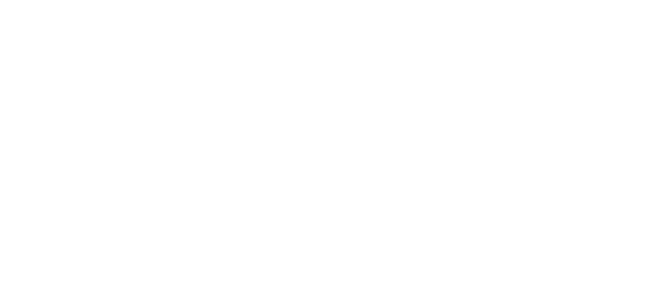
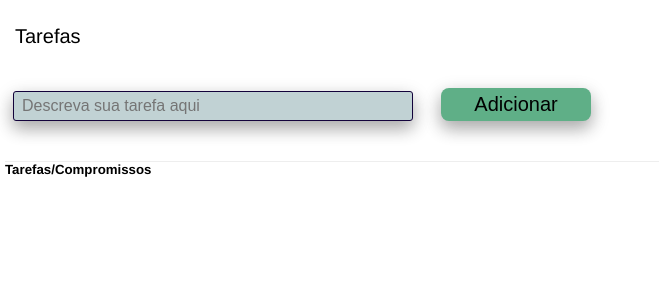
Before and after one commit to mhnegrao/small-trade-app, a React (Create React App) app: page /tarefas in a window 1280 px wide. Shown: the top 300 px of the page, without its empty margins (0-659 px from the left). Built offline with nearby package versions, Linux system fonts and the light colour scheme.

Commit message:
Atualização feature tarefas

```diff
--- a/package.json
+++ b/package.json
@@ -18,6 +18,7 @@
     "react-router-dom": "^5.2.0",
     "react-scripts": "^2.1.8",
     "styled-components": "^5.3.0",
+    "styled-icons": "^10.33.0",
     "typescript": "^4.1.2",
     "web-vitals": "^1.0.1"
   },
--- a/src/components/UI-Elements/index.ts
+++ b/src/components/UI-Elements/index.ts
@@ -4,7 +4,7 @@ import styled, { StyledFunction as Function } from 'styled-components';
 interface DefaultProps {
   color?: string;
   hoverColor?: string;
-  background?: string;
+  backgroundColor?: string;
   src?: any;
   width?: string;
   height?: string;
@@ -17,7 +17,7 @@ interface DefaultProps {
 }
 
 const colorDefault: string = '#000000';
-const backGroundDefault = 'papayawhip';
+const backGroundDefault = '#ffffd7';
 
 export const Container = styled.div`
   padding: 10px;
@@ -26,9 +26,9 @@ export const Container = styled.div`
   max-width: 800px;
   background-color: #fff;
   align-items: center;
-
-  margin: 30px auto;
+  margin: 5px auto;
   cursor: default;
+  border: 1px;
 
   h1 {
     font-size: 50px;
@@ -41,13 +41,12 @@ export const Container = styled.div`
 
 export const Button = styled.button<DefaultProps>`
   display: inline-block;
-  padding: 15px 32px;
   box-shadow: 0 8px 16px 0 rgba(0, 0, 0, 0.2), 0 6px 20px 0 rgba(0, 0, 0, 0.19);
   font-size: ${(props) => props.fontsize || '1em'};
   margin: 1em;
   padding: 0.25em 1em;
   color: ${(props) => props.color || colorDefault};
-  background-color: ${(props) => props.background};
+  background-color: ${(props) => props.backgroundColor};
   border: ${(props) => props.border || 'none'};
   border-radius: ${(props) => props.radius || '0'};
   text-align: center;
@@ -72,7 +71,8 @@ export const Input = styled.input.attrs<DefaultProps>({})`
   padding: 0.5em;
   margin: 0.5em;
   color: ${(props: DefaultProps) => props.color || colorDefault};
-  background: ${(props: DefaultProps) => props.background || backGroundDefault};
+  background: ${(props: DefaultProps) =>
+    props.backgroundColor || backGroundDefault};
   border-width: ${(props: DefaultProps) => props.border || 'none'};
   border-color: ${(props: DefaultProps) => props.borderColor || colorDefault};
   border-radius: ${(props: DefaultProps) => props.radius};
@@ -80,7 +80,7 @@ export const Input = styled.input.attrs<DefaultProps>({})`
   height: ${(props: DefaultProps) => props.height};
 
   &:hover {
-    cursor: pointer;
+    cursor: text;
     background-color: ${(props) => props.hoverColor || '#4caf50'}; /* Green */
     box-shadow: 0 12px 16px 0 rgba(0, 0, 0, 0.24),
       0 17px 50px 0 rgba(0, 0, 0, 0.19);
@@ -112,56 +112,64 @@ const InputContainer = styled.div`
   }
 `;
 
-//   type: 'password',
-//   placeholder: 'Type your password here...',
-// })`
-//   font-size: 14px;
-//   padding: 2px 5px;
-//   border: 1px solid green;
-//   padding: 0.5em;
-//   margin: 0.5em;
-//   color: ${(props) => props.color || colorDefault};
-//   background: papayawhip;
-//   border: 1px;
-//   border-radius: ${(props) => props.radius};
-//   width: ${(props) => props.width};
-//   height: ${(props) => props.height};
-// `;
-// export const Input = styled.div<InputProps>`
-//   padding: 0.5em;
-//   margin: 0.5em;
-//   color: ${(props) => props.color || colorDefault};
-//   background: papayawhip;
-//   border: 1px;
-//   border-radius: ${(props) => props.radius};
-//   width: ${(props) => props.width};
-//   height: ${(props) => props.height};
-//   outline-style: solid;
-// `;
-
-export const BarHeader = styled.h2`
+export const BarHeader = styled.h2<DefaultProps>`
   font-size: 20px;
   font-weight: bold;
   color: ${(props) => props.color || colorDefault};
+  background-color: ${(props) => props.backgroundColor || backGroundDefault};
+  width: 100%;
 `;
 export const CheckBox = styled.input<DefaultProps>``;
 export const RadioButton = styled.input<DefaultProps>``;
 export const Select = styled.input<DefaultProps>``;
 export const Panel = styled.div<DefaultProps>`
   font-family: Helvetica, sans-serif;
-  background-color: ligthgray;
+
   -webkit-font-smoothing: antialiased;
+  margin-top: 0;
+  width: 100%;
+  padding: 5px;
 `;
 export const Card = styled.div<DefaultProps>``;
 export const Alert = styled.div<DefaultProps>``;
 export const Header = styled.div<DefaultProps>`
+  display: flex;
+  flex-direction: row;
   padding: 0.5em;
   margin: 0.5em auto;
   color: ${(props) => props.color || colorDefault};
-  background: ${(props) => props.background || 'papayawhip'};
+  /* background-color: ${(props) =>
+    props.backgroundColor || backGroundDefault}; */
   border: none;
   font-size: 20px;
   width: ${(props) => props.width};
   height: ${(props) => props.height};
 `;
+
+export const ListItens = styled.ul<DefaultProps>`
+  border-top: 1px solid #eee;
+  list-style: none;
+  margin-top: 20px;
+  li {
+    & + li {
+      margin-top: 10px;
+      border-top: 1px solid #eee;
+    }
+    div {
+      display: flex;
+      flex-direction: row;
+      align-items: center;
+      padding: 15px 10px;
+      border-radius: 4px;
+      h2 {
+        margin-bottom: 5px;
+      }
+
+      div {
+        display: block;
+        margin-left: 5px;
+      }
+    }
+  }
+`;
 export const Footer = styled.div<DefaultProps>``;
--- a/src/index.tsx
+++ b/src/index.tsx
@@ -6,12 +6,12 @@ import reportWebVitals from './reportWebVitals';
 import Home from './pages/home';
 import Login from './pages/login';
 // import NotFound from './pages/404';
-// import CreateUser from './pages/create-user';
-// import CreateChocolate from './pages/create-chocolate';
+
 import GlobalStyle from './styles/global';
 import Profile from './pages/profile/index';
 import Servicos from './pages/profile/servicos';
 import Financas from './pages/profile/financas';
+import Tarefas from './pages/profile/tarefas';
 
 ReactDOM.render(
   <React.StrictMode>
@@ -21,6 +21,7 @@ ReactDOM.render(
         <Route path="/login" exact component={Login} />
         <Route path="/servicos" exact component={Servicos} />
         <Route path="/financas" exact component={Financas} />
+        <Route path="/tarefas" exact component={Tarefas} />
         <Route path="/profile" exact component={Profile} />
       </Switch>
     </Router>
--- a/src/pages/profile/index.tsx
+++ b/src/pages/profile/index.tsx
@@ -1,15 +1,20 @@
 import React from 'react';
+import ReactDOM from 'react-dom';
+import { useHistory } from 'react-router-dom';
 // @ts-ignore
 import {
+  Container,
   Button,
   Header,
   BarHeader,
   Panel,
 } from '../../components/UI-Elements/';
-import { useHistory } from 'react-router-dom';
-import ReactDOM from 'react-dom';
 import Servicos from './servicos';
 import Financas from './financas';
+import Tarefas from './tarefas';
+import { RiCurrencyFill } from 'react-icons/ri';
+import { GrBusinessService } from 'react-icons/gr';
+import { IoExitOutline } from 'react-icons/io5';
 
 /**Profile */
 const Profile = () => {
@@ -22,46 +27,63 @@ const Profile = () => {
   return (
     <>
       <Panel>
-        <BarHeader color="navy">
-          <Header>
-            <h2>Small Trade App - Painel de Controle</h2>
-          </Header>
+        <Header>
+          <h2>Small Trade App - Painel de Controle</h2>
+        </Header>
+        <aside>
           <Button
-            color="#bbbdb0cc"
+            color="#f9faf6"
             hoverColor="#bb0909"
             fontsize="20px"
             border="none"
             radius="8px"
-            background="#610785"
+            backgroundColor="#ca2507"
             onClick={() => history.push('/')}
           >
+            {/* <IoExitOutline size={42} /> */}
             Sair
           </Button>
           <Button
-            color="#bbbdb0cc"
-            hoverColor="#bb0909"
+            color="#f9faf6"
+            hoverColor="#7db9e0"
             fontsize="20px"
             border="none"
             radius="8px"
-            background="#610785"
+            backgroundColor="#100d24"
+            onClick={() => handleClick(<Tarefas />)}
+          >
+            {/* <RiCurrencyFill size={40} /> */}
+            Tarefas
+          </Button>
+          <Button
+            color="#f9faf6"
+            hoverColor="#7db9e0"
+            fontsize="20px"
+            border="none"
+            radius="8px"
+            backgroundColor="#100d24"
             onClick={() => handleClick(<Servicos />)}
           >
+            {/* <GrBusinessService size={32} /> */}
             Serviços
           </Button>
           <Button
-            color="#bbbdb0cc"
-            hoverColor="#bb0909"
+            color="#f9faf6"
+            hoverColor="#7db9e0"
             fontsize="20px"
             border="none"
             radius="8px"
-            background="#610785"
+            backgroundColor="#100d24"
             onClick={() => handleClick(<Financas />)}
           >
+            {/* <RiCurrencyFill size={32} /> */}
             Finanças
           </Button>
-        </BarHeader>
+        </aside>
       </Panel>
-      <div id="showhere"></div>
+      <Container>
+        <div id="showhere"></div>
+      </Container>
     </>
   );
 };
--- a/src/pages/profile/servicos/index.tsx
+++ b/src/pages/profile/servicos/index.tsx
@@ -1,37 +1,11 @@
 import React from 'react';
-import {
-  Container,
-  Panel,
-  Header,
-  Input,
-} from '../../../components/UI-Elements';
+import { Panel, Header, Input } from '../../../components/UI-Elements';
 
 const Servicos = () => {
   return (
     <div>
       <Panel>
         <Header>Serviços</Header>
-        <Input
-          type="text"
-          fontsize="20px"
-          placeholder="Digite seu texto aqui"
-          radius="3px"
-          background="#c1d2d4"
-          height="40px"
-          width="400px"
-          border="1px"
-          borderColor="#13023b"
-          hoverColor="#ffffaf"
-        />
-        <Input
-          type="password"
-          placeholder="Digite sua senha"
-          radius="3px"
-          background="#c1d2d4"
-          height="40px"
-          border="1px"
-          borderColor="#e41f0d"
-        />
       </Panel>
     </div>
   );
--- /dev/null
+++ b/src/pages/profile/tarefas/index.tsx
@@ -0,0 +1,99 @@
+import React, { useState, useRef, MouseEvent } from 'react';
+import ReactDOM from 'react-dom';
+
+import {
+  Container,
+  Panel,
+  Header,
+  Input,
+  Button,
+  ListItens,
+} from '../../../components/UI-Elements';
+
+interface ITask {
+  id: number;
+  descricao?: string;
+  completed?: boolean;
+  createdAt?: string | Date;
+}
+
+const Tarefas: React.FC = () => {
+  const [tasks, setTasks] = useState<ITask[]>([]);
+  const [value, setValue] = useState<string>('');
+
+  // const useFocus = () => {
+  //   const htmlElRef = useRef();
+  //   const setFocus = () => {
+  //     htmlElRef.current && htmlElRef.current.focus();
+  //   };
+
+  //   return [htmlElRef, setFocus];
+  // };
+  // const [inputRef, setInputFocus] = useFocus();
+
+  const handleSubmitForm = (e: React.FormEvent<HTMLFormElement>) => {
+    e.preventDefault();
+
+    const newTask: ITask = {
+      id: tasks.length + 1,
+      descricao: value,
+      completed: false,
+      createdAt: new Date(),
+    };
+
+    setTasks([...tasks, newTask]);
+    setValue('');
+  };
+
+  return (
+    <div>
+      <Panel>
+        <Header>Tarefas</Header>
+        <form onSubmit={handleSubmitForm}>
+          <Input
+            type="text"
+            fontsize="16px"
+            placeholder="Descreva sua tarefa aqui"
+            radius="3px"
+            backgroundColor="#c1d2d4"
+            height="30px"
+            width="400px"
+            border="1px"
+            borderColor="#13023b"
+            hoverColor="#ffffaf"
+            value={value}
+            onChange={(event: React.ChangeEvent<HTMLInputElement>) =>
+              setValue(event.target.value)
+            }
+          />
+          <Button
+            type="submit"
+            height="40"
+            fontsize="20px"
+            border="none"
+            radius="8px"
+            backgroundColor="#5faf87"
+          >
+            Adicionar
+          </Button>
+        </form>
+
+        <ListItens>
+          <h5>Tarefas/Compromissos</h5>
+          {console.log(tasks[0])}
+          {tasks.map((task: ITask) => (
+            <li key={task.id}>
+              <div>
+                <h5>{task.descricao}</h5>
+
+                <p>Completada: {task.completed}</p>
+              </div>
+            </li>
+          ))}
+        </ListItens>
+      </Panel>
+    </div>
+  );
+};
+
+export default Tarefas;
```
Also changed, not shown: 2 other files (tests, documents, lock files or other folders).
